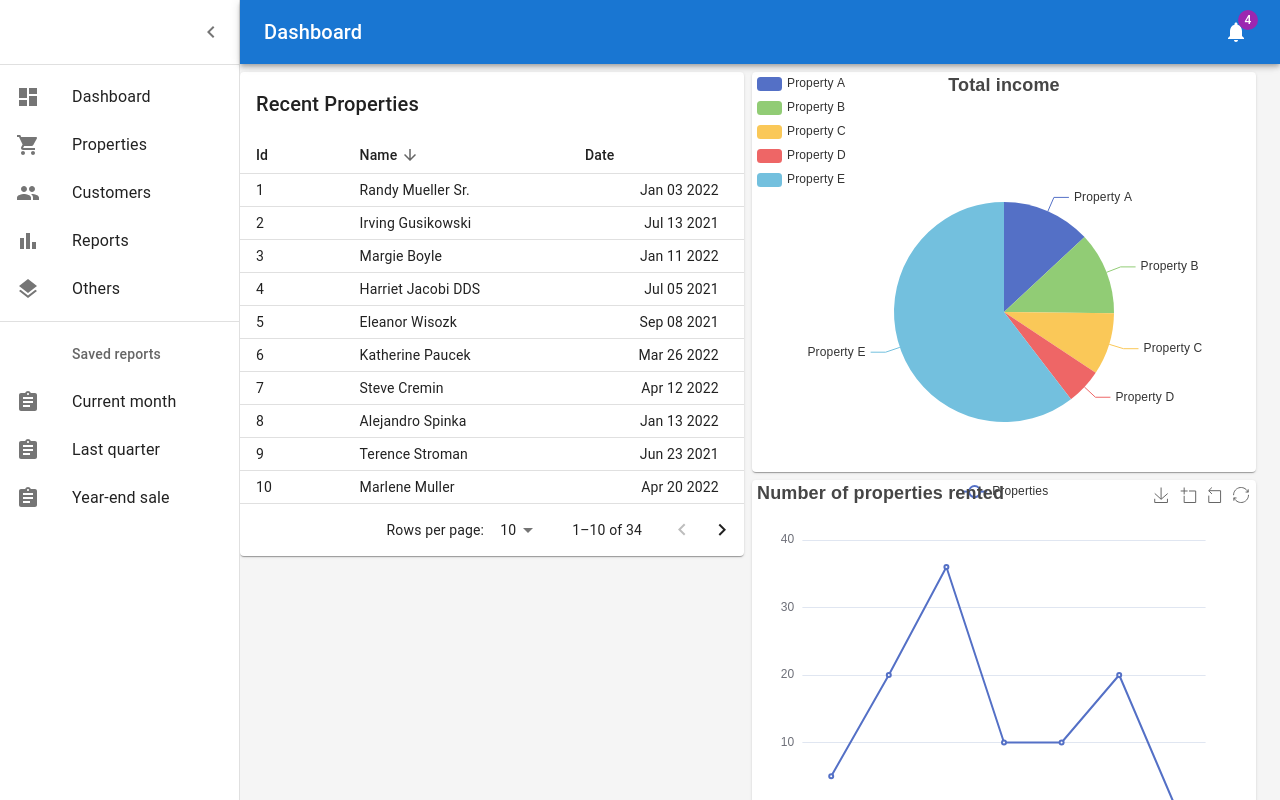
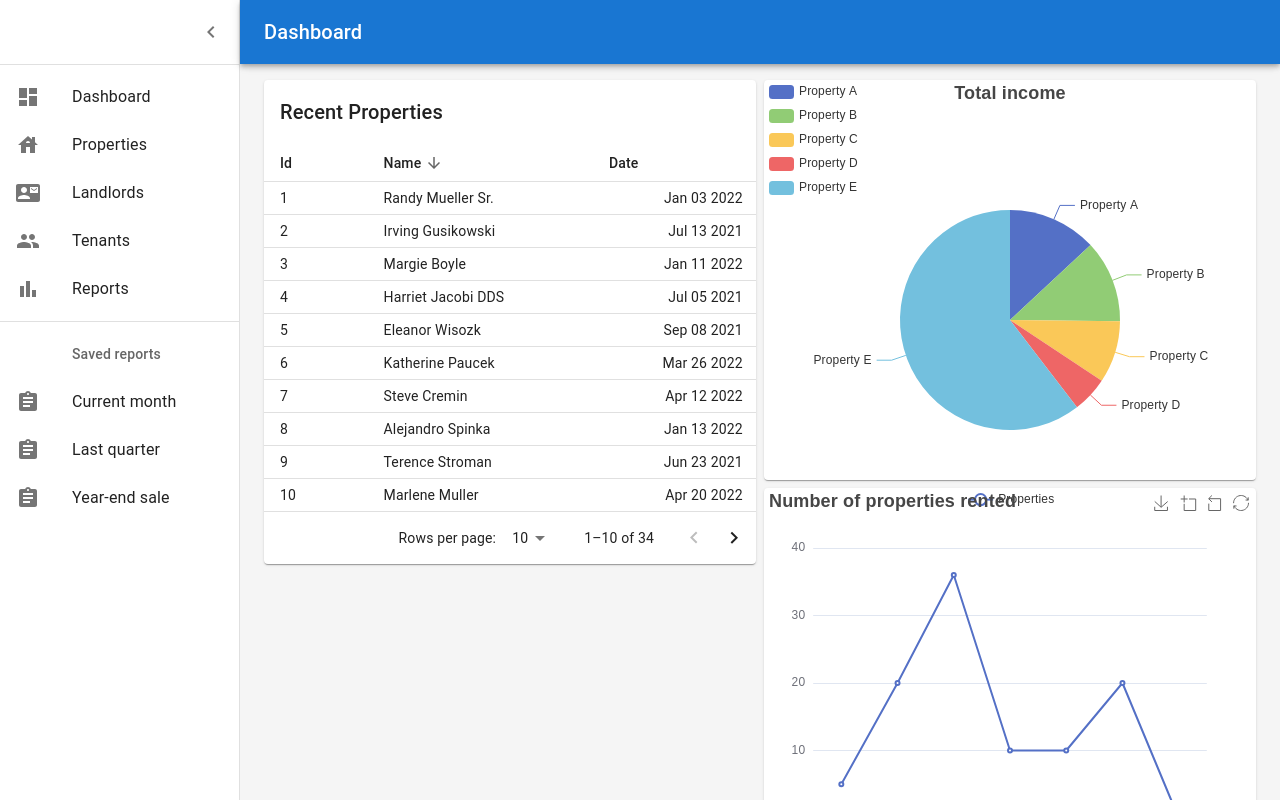
Before and after one commit to umur/waa-may-2022-final-project, a React (Create React App) app in the folder client/: page /admin in a window 1280 px wide. Built offline with nearby package versions, Linux system fonts and the light colour scheme; sample sign-in values are in the browser's storage.

Commit message:
Update menu + layout

```diff
--- a/client/src/App.js
+++ b/client/src/App.js
@@ -20,6 +20,7 @@
   // FIXME: Use for testing purpose
   useEffect(() => {
     localStorage.setItem("token", "sample token");
+    setRole("admin")
   }, []);
 
   return (
--- a/client/src/pages/admin/Layout.js
+++ b/client/src/pages/admin/Layout.js
@@ -13,10 +13,12 @@
 import MenuIcon from '@mui/icons-material/Menu';
 import ChevronLeftIcon from '@mui/icons-material/ChevronLeft';
 import NotificationsIcon from '@mui/icons-material/Notifications';
-import { mainMenu, reportsMenu } from './menus';
+import { mainMenu, reportsMenu } from '../menus';
 import PropTypes from 'prop-types';
 import Copyright from '../../components/Copyright';
 import { Badge, Grid } from '@mui/material';
+import { AuthContext } from '../../context/AuthContext';
+import { getRoute } from '../routes';
 
 const drawerWidth = 240;
 
@@ -69,90 +71,12 @@
 function Layout(props) {
   const { title, children } = props;
 
+  const { role } = React.useContext(AuthContext);
+
   const [open, setOpen] = React.useState(true);
   const toggleDrawer = () => {
     setOpen(!open);
   };
-
-  return (<ThemeProvider theme={mdTheme}>
-    <Box sx={{ display: 'flex' }}>
-      <CssBaseline />
-      <AppBar position="absolute" open={open}>
-        <Toolbar
-          sx={{
-            pr: '24px', // keep right padding when drawer closed
-          }}
-        >
-          <IconButton
-            edge="start"
-            color="inherit"
-            aria-label="open drawer"
-            onClick={toggleDrawer}
-            sx={{
-              marginRight: '36px',
-              ...(open && { display: 'none' }),
-            }}
-          >
-            <MenuIcon />
-          </IconButton>
-          <Typography
-            component="h1"
-            variant="h6"
-            color="inherit"
-            noWrap
-            sx={{ flexGrow: 1 }}
-          >
-            Dashboard
-          </Typography>
-          <IconButton color="inherit">
-            <Badge badgeContent={4} color="secondary">
-              <NotificationsIcon />
-            </Badge>
-          </IconButton>
-        </Toolbar>
-      </AppBar>
-      <Drawer variant="permanent" open={open}>
-        <Toolbar
-          sx={{
-            display: 'flex',
-            alignItems: 'center',
-            justifyContent: 'flex-end',
-            px: [1],
-          }}
-        >
-          <IconButton onClick={toggleDrawer}>
-            <ChevronLeftIcon />
-          </IconButton>
-        </Toolbar>
-        <Divider />
-        <List component="nav">
-          {mainMenu}
-          <Divider sx={{ my: 1 }} />
-          {reportsMenu}
-        </List>
-      </Drawer>
-      <Box
-        component="main"
-        sx={{
-          backgroundColor: (theme) =>
-            theme.palette.mode === 'light'
-              ? theme.palette.grey[100]
-              : theme.palette.grey[900],
-          flexGrow: 1,
-          height: '100vh',
-          overflow: 'auto',
-        }}
-      >
-        <Toolbar />
-        <Container maxWidth="lg" sx={{ mt: 4, mb: 4 }}>
-          <Grid container spacing={3}>
-            {children}
-          </Grid>
-          <Copyright sx={{ pt: 4 }} />
-        </Container>
-      </Box>
-    </Box>
-  </ThemeProvider>);
 
   return (
     <ThemeProvider theme={mdTheme}>
@@ -208,7 +132,7 @@
           </Toolbar>
           <Divider />
           <List component="nav">
-            {mainMenu}
+            {mainMenu(getRoute(role))}
             <Divider sx={{ my: 1 }} />
             {reportsMenu}
           </List>
@@ -226,7 +150,7 @@
           }}
         >
           <Toolbar />
-          <Container maxWidth="lg" sx={{ mt: 4, mb: 4 }}>
+          <Container maxWidth={false} sx={{ mt: 2, mb: 2 }}>
             {children}
             <Copyright sx={{ pt: 4 }} />
           </Container>
--- a/client/src/pages/admin/menus.js
+++ /dev/null
@@ -1,72 +0,0 @@
-import * as React from 'react';
-import ListItemButton from '@mui/material/ListItemButton';
-import ListItemIcon from '@mui/material/ListItemIcon';
-import ListItemText from '@mui/material/ListItemText';
-import ListSubheader from '@mui/material/ListSubheader';
-import DashboardIcon from '@mui/icons-material/Dashboard';
-import ShoppingCartIcon from '@mui/icons-material/ShoppingCart';
-import PeopleIcon from '@mui/icons-material/People';
-import BarChartIcon from '@mui/icons-material/BarChart';
-import LayersIcon from '@mui/icons-material/Layers';
-import AssignmentIcon from '@mui/icons-material/Assignment';
-
-export const mainMenu = (
-  <React.Fragment>
-    <ListItemButton>
-      <ListItemIcon>
-        <DashboardIcon />
-      </ListItemIcon>
-      <ListItemText primary="Dashboard" />
-    </ListItemButton>
-    <ListItemButton>
-      <ListItemIcon>
-        <ShoppingCartIcon />
-      </ListItemIcon>
-      <ListItemText primary="Properties" />
-    </ListItemButton>
-    <ListItemButton>
-      <ListItemIcon>
-        <PeopleIcon />
-      </ListItemIcon>
-      <ListItemText primary="Customers" />
-    </ListItemButton>
-    <ListItemButton>
-      <ListItemIcon>
-        <BarChartIcon />
-      </ListItemIcon>
-      <ListItemText primary="Reports" />
-    </ListItemButton>
-    <ListItemButton>
-      <ListItemIcon>
-        <LayersIcon />
-      </ListItemIcon>
-      <ListItemText primary="Others" />
-    </ListItemButton>
-  </React.Fragment>
-);
-
-export const reportsMenu = (
-  <React.Fragment>
-    <ListSubheader component="div" inset>
-      Saved reports
-    </ListSubheader>
-    <ListItemButton>
-      <ListItemIcon>
-        <AssignmentIcon />
-      </ListItemIcon>
-      <ListItemText primary="Current month" />
-    </ListItemButton>
-    <ListItemButton>
-      <ListItemIcon>
-        <AssignmentIcon />
-      </ListItemIcon>
-      <ListItemText primary="Last quarter" />
-    </ListItemButton>
-    <ListItemButton>
-      <ListItemIcon>
-        <AssignmentIcon />
-      </ListItemIcon>
-      <ListItemText primary="Year-end sale" />
-    </ListItemButton>
-  </React.Fragment>
-);
--- /dev/null
+++ b/client/src/pages/menus.js
@@ -0,0 +1,56 @@
+import * as React from "react";
+import ListItemButton from "@mui/material/ListItemButton";
+import ListItemIcon from "@mui/material/ListItemIcon";
+import ListItemText from "@mui/material/ListItemText";
+import ListSubheader from "@mui/material/ListSubheader";
+import DashboardIcon from "@mui/icons-material/Dashboard";
+import ShoppingCartIcon from "@mui/icons-material/ShoppingCart";
+import PeopleIcon from "@mui/icons-material/People";
+import BarChartIcon from "@mui/icons-material/BarChart";
+import LayersIcon from "@mui/icons-material/Layers";
+import AssignmentIcon from "@mui/icons-material/Assignment";
+import ContactMailIcon from "@mui/icons-material/ContactMail";
+import HouseIcon from "@mui/icons-material/House";
+import { Link } from "@mui/material";
+
+export const mainMenu = (routes) => {
+  return <React.Fragment>
+    {routes.map(r => (
+      <Link key={r.route} href={r.route} underline="none" color="inherit">
+        <ListItemButton>
+          <ListItemIcon>
+            {r.icon}
+          </ListItemIcon>
+          <ListItemText primary={r.menu} />
+        </ListItemButton>
+      </Link>
+    ))}
+  </React.Fragment>
+
+};
+
+export const reportsMenu = (
+  <React.Fragment>
+    <ListSubheader component="div" inset>
+      Saved reports
+    </ListSubheader>
+    <ListItemButton>
+      <ListItemIcon>
+        <AssignmentIcon />
+      </ListItemIcon>
+      <ListItemText primary="Current month" />
+    </ListItemButton>
+    <ListItemButton>
+      <ListItemIcon>
+        <AssignmentIcon />
+      </ListItemIcon>
+      <ListItemText primary="Last quarter" />
+    </ListItemButton>
+    <ListItemButton>
+      <ListItemIcon>
+        <AssignmentIcon />
+      </ListItemIcon>
+      <ListItemText primary="Year-end sale" />
+    </ListItemButton>
+  </React.Fragment>
+);
--- /dev/null
+++ b/client/src/pages/routes.js
@@ -0,0 +1,89 @@
+import DashboardIcon from "@mui/icons-material/Dashboard";
+import ShoppingCartIcon from "@mui/icons-material/ShoppingCart";
+import PeopleIcon from "@mui/icons-material/People";
+import BarChartIcon from "@mui/icons-material/BarChart";
+import LayersIcon from "@mui/icons-material/Layers";
+import AssignmentIcon from "@mui/icons-material/Assignment";
+import ContactMailIcon from "@mui/icons-material/ContactMail";
+import HouseIcon from "@mui/icons-material/House";
+import HistoryIcon from '@mui/icons-material/History';
+
+export const adminRoutes = [
+  {
+    route: "/admin",
+    menu: "Dashboard",
+    icon: <DashboardIcon />
+  },
+  {
+    route: "/admin/properties",
+    menu: "Properties",
+    icon: <HouseIcon />
+  },
+  {
+    route: "/admin/landlords",
+    menu: "Landlords",
+    icon: <ContactMailIcon />
+  },
+  {
+    route: "/admin/tenants",
+    menu: "Tenants",
+    icon: <PeopleIcon />
+  },
+  {
+    route: "/admin/reports",
+    menu: "Reports",
+    icon: <BarChartIcon />
+  },
+];
+
+export const landlordRoutes = [
+  {
+    route: "/landlord",
+    menu: "Dashboard",
+    icon: <DashboardIcon />
+  },
+  {
+    route: "/landlord/properties",
+    menu: "Properties",
+    icon: <HouseIcon />
+  },
+  {
+    route: "/landlord/order",
+    menu: "Orders",
+    icon: <ShoppingCartIcon />
+  }
+]
+
+export const tenantRoutes = [
+  {
+    route: "/tenant",
+    menu: "Dashboard",
+    icon: <DashboardIcon />
+  },
+  {
+    route: "/tenant/order",
+    menu: "Order",
+    icon: <HouseIcon />
+  },
+  {
+    route: "/tenant/history",
+    menu: "History",
+    icon: <HistoryIcon />
+  }
+]
+
+export function getRoute(role) {
+  if (role === 'admin') {
+    return adminRoutes;
+  }
+
+  if (role === 'landlord') {
+    return landlordRoutes;
+  }
+
+  if (role === 'tenant') {
+    return tenantRoutes;
+  }
+
+  return [];
+}
```
